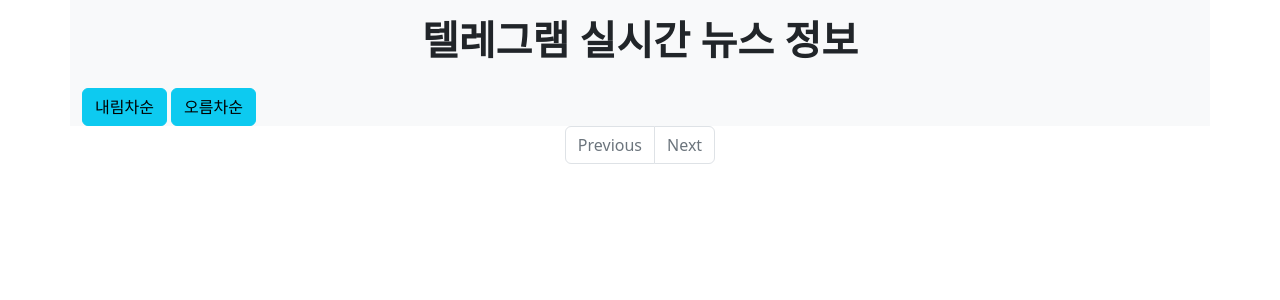
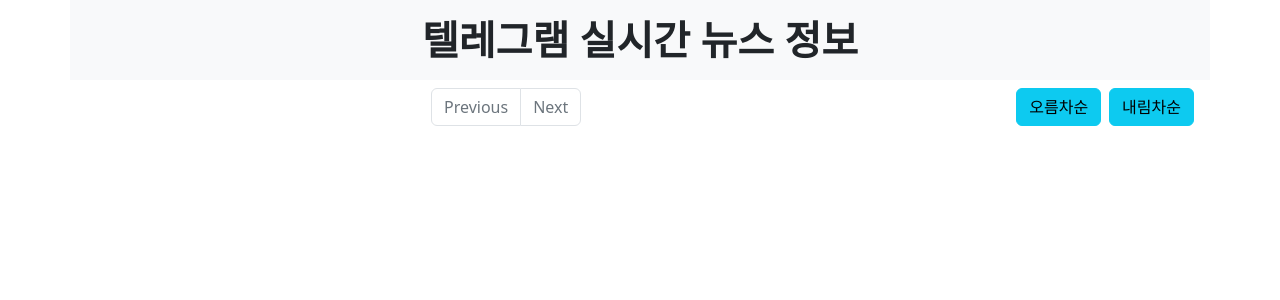
Before and after one commit to 2044smile/stock, a Django app: template stock/templates/stock/stock_list.html in a window 1280 px wide. Shown: the part 192-492 px from the top of the page. Run offline with Django 4.2, Linux system fonts and the light colour scheme; the template is opened without the code that fills it, so the values that code supplies are empty.

Commit message:
feat: bootstrap add class

```diff
--- a/stock/templates/stock/stock_list.html
+++ b/stock/templates/stock/stock_list.html
@@ -15,8 +15,8 @@
 {% block content %}
 <div class="container bg-light">
     <h1 class="text-center p-3 fw-bold">텔레그램 실시간 뉴스 정보</h1>
-    <button type="button" class="btn btn-info"><a href="?ordering=-date" class="text-decoration-none text-black">내림차순</a></button>
-    <button type="button" class="btn btn-info"><a href="?ordering=date" class="text-decoration-none text-black">오름차순</a></button><br>
+    <button type="button" class="btn btn-info float-end mx-1"><a href="?ordering=-date" class="text-decoration-none text-black">내림차순</a></button>
+    <button type="button" class="btn btn-info float-end mx-1"><a href="?ordering=date" class="text-decoration-none text-black">오름차순</a></button>
     {% for stock in stock_list %}
         <a href="{{ stock.url }}" class="text-decoration-none text-black fw-bold fs-3">{{ stock.title }}</a>
         <p class="fs-5">{{ stock.date|date:"Y년 m월 d일 H시 i분"}}</p>
```
